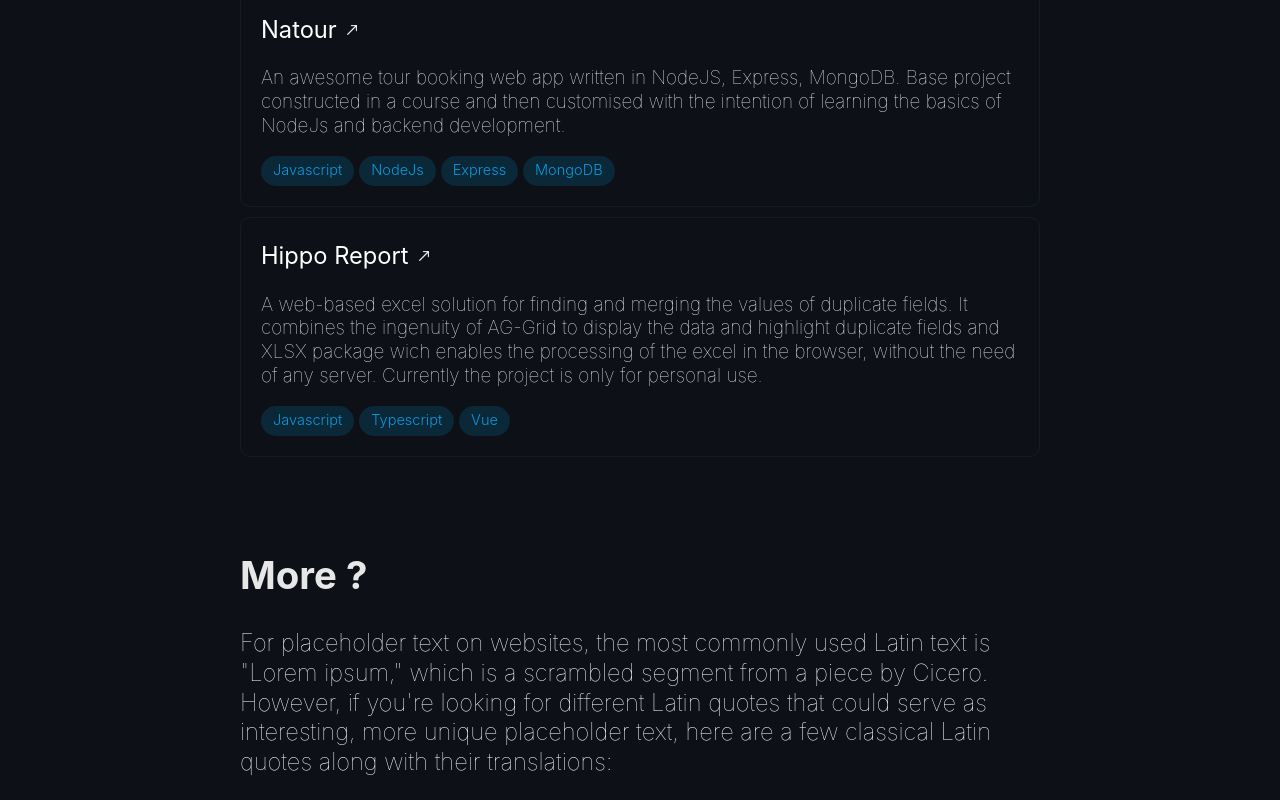
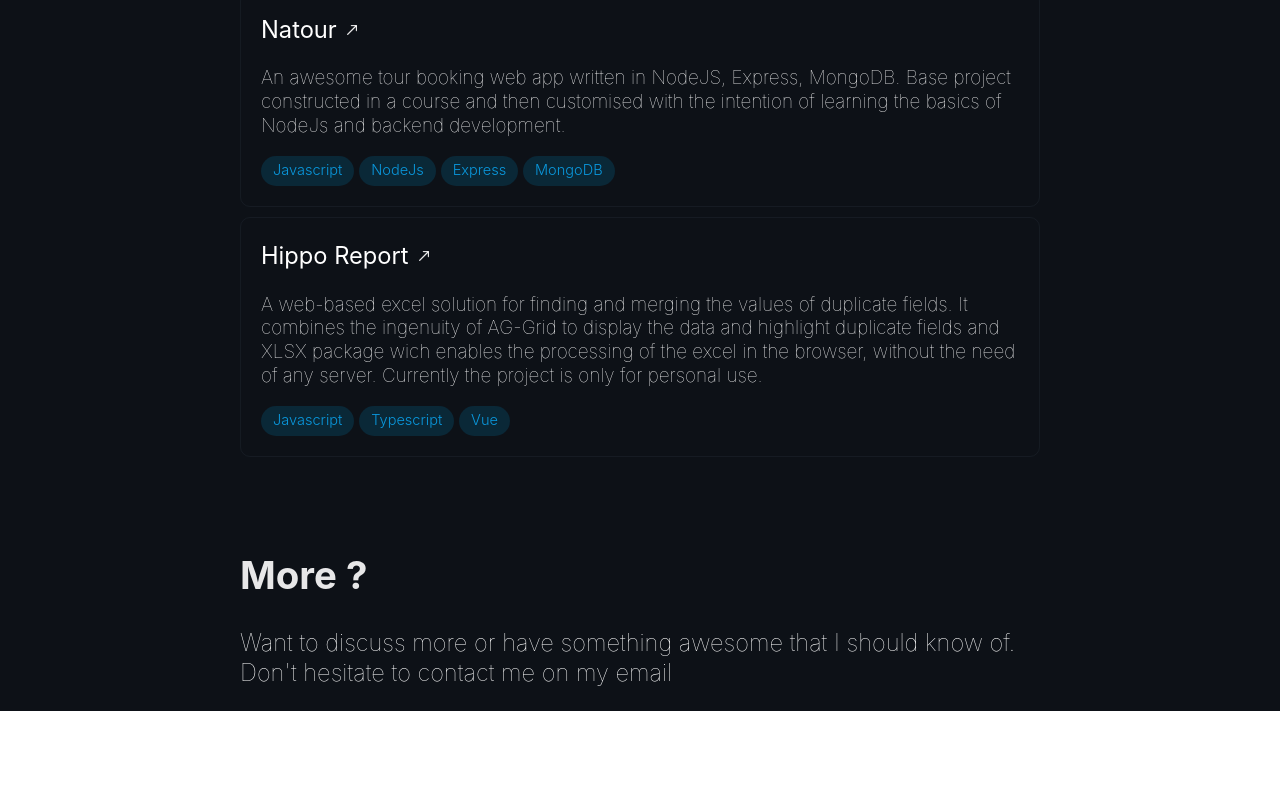
Before and after one commit to Popa-Andrei-Valentin/My_Portofolio, a React (Vite) app: page / in a window 1280 px wide. Shown: the part 1756-2556 px from the top of the page. After the commit the page ends 2467 px from the top, so only its background shows below. Built offline with nearby package versions, Linux system fonts and the light colour scheme.

Commit message:
Add first text example for More section

```diff
--- a/src/components/Content/Content.jsx
+++ b/src/components/Content/Content.jsx
@@ -56,7 +56,7 @@ export default function Content () {
 					<div className='content-text'>
 						<h2>More ?</h2>
 						<div className='content-box'>
-							<p>For placeholder text on websites, the most commonly used Latin text is "Lorem ipsum," which is a scrambled segment from a piece by Cicero. However, if you're looking for different Latin quotes that could serve as interesting, more unique placeholder text, here are a few classical Latin quotes along with their translations:</p>
+							<p>Want to discuss more or have something awesome that I should know of. Don't hesitate to contact me on my email</p>
 						</div>
 					</div>
 				</div>
```
